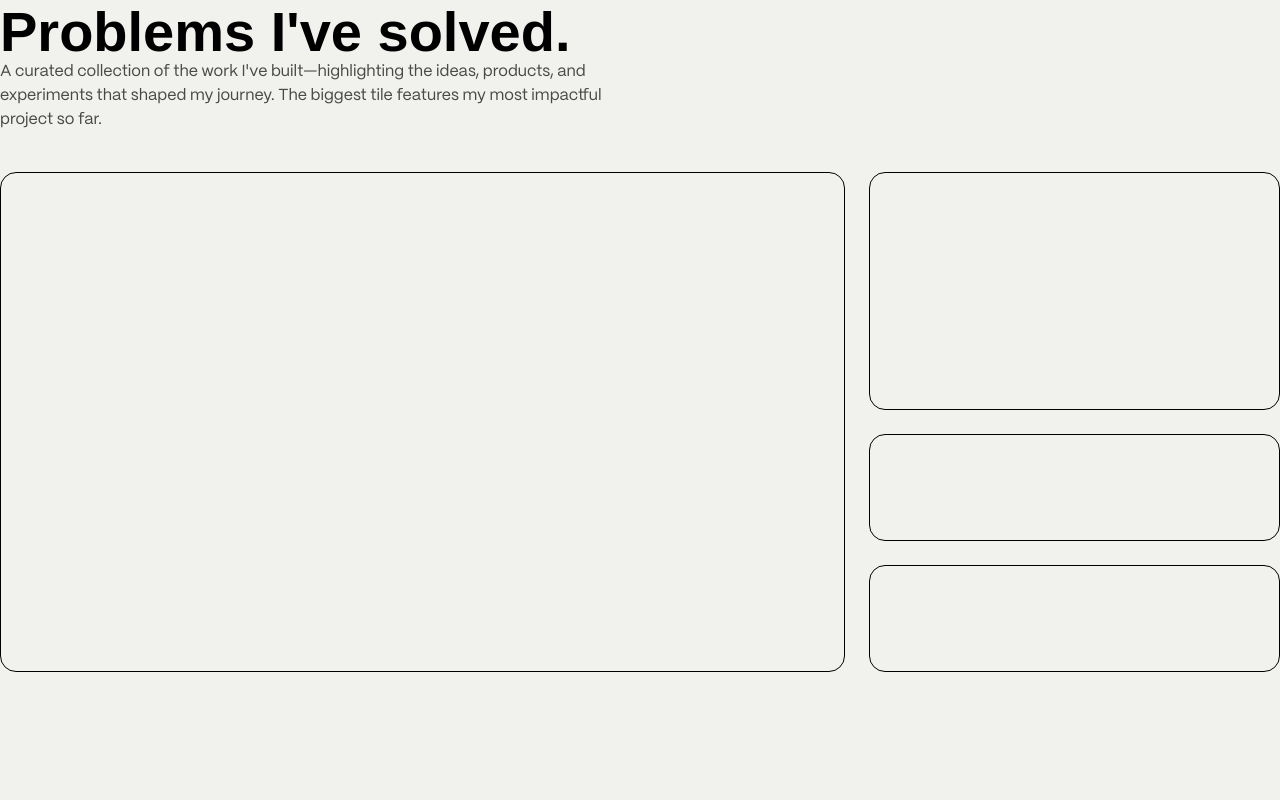
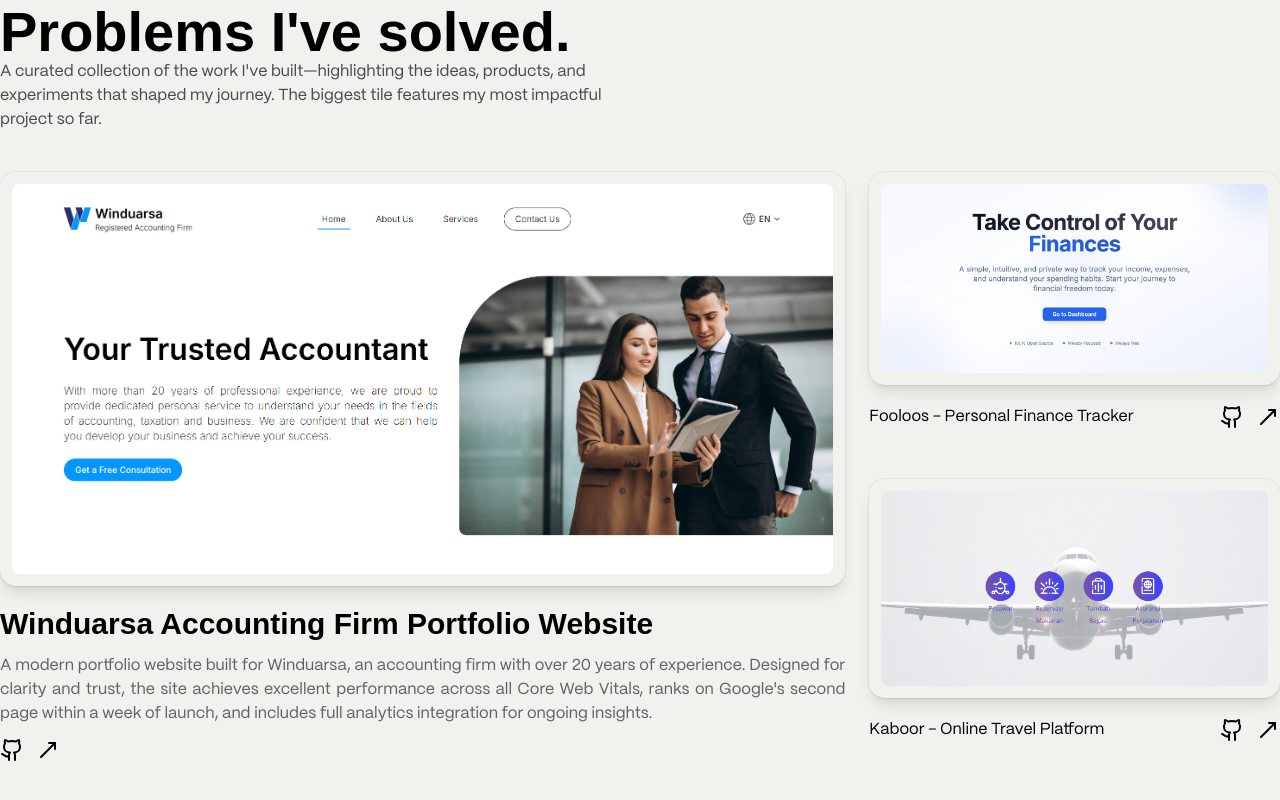
Before and after one commit to TamaWira/yuuniverse, a Next.js app: page / in a window 1280 px wide. Shown: the part 1643-2443 px from the top of the page. Built offline with nearby package versions, Linux system fonts and the light colour scheme; no server answers; a web font is replaced by a local one.

Commit message:
feat: add projects section's content

```diff
--- a/src/app/page.tsx
+++ b/src/app/page.tsx
@@ -11,14 +11,9 @@
         <div className="flex flex-col p-2 h-[calc(100vh-55px)]">
           <Hero />
         </div>
-        <div className="max-w-[1280px] mx-auto w-full">
+        <div className="mx-auto w-full max-w-[1280px]">
           <V2AboutMe />
           <RecentWork />
-          <div className="px-3 md:px-10 py-10">{/*<Skills />*/}</div>
-          <div className="flex items-center px-3 md:px-10 py-10 min-h-screen">
-            {/*<Projects />*/}
-          </div>
-          <div className="px-3 md:px-10 py-10">{/*<CTA />*/}</div>
         </div>
       </main>
       <div className="px-3 md:px-10 py-10">{/*<Footer />*/}</div>
--- /dev/null
+++ b/src/components/features/v2/polaroid.tsx
@@ -0,0 +1,20 @@
+import clsx from "clsx";
+
+export function Polaroid({
+  children,
+  className,
+}: {
+  children: React.ReactNode;
+  className?: string;
+}) {
+  return (
+    <div
+      className={clsx(
+        `w-full h-full ring ring-black/5 shadow-lg rounded-xl p-3 overflow-hidden`,
+        className
+      )}
+    >
+      <div className="w-full h-full overflow-hidden rounded-lg">{children}</div>
+    </div>
+  );
+}
--- a/src/components/features/v2/recent-work.tsx
+++ b/src/components/features/v2/recent-work.tsx
@@ -1,21 +1,92 @@
+import { Github } from "@/components/icons/github";
+import { Polaroid } from "./polaroid";
+import Image from "next/image";
+import { MoveUpRight } from "@/components/icons/move-up-right";
+
 export function RecentWork() {
   return (
     <section className="mt-10 md:mt-20 text-black">
-      <h2 className="font-abhaya text-[3.5rem] font-bold leading-14">
+      <h2 className="font-abhaya font-bold text-[3.5rem] leading-14">
         Products I&apos;ve built.
         <br />
         Problems I&apos;ve solved.
       </h2>
-      <p className="text-black/70 max-w-1/2">
-        A curated collection of the work I've built—highlighting the ideas,
+      <p className="max-w-1/2 text-black/70">
+        A curated collection of the work I&apos;ve built—highlighting the ideas,
         products, and experiments that shaped my journey. The biggest tile
         features my most impactful project so far.
       </p>
-      <div className="mt-10 grid grid-cols-6 grid-rows-4 h-[500px] gap-6">
-        <div className="col-span-4 row-span-4 border rounded-xl"></div>
-        <div className="col-span-2 row-span-2 border rounded-xl"></div>
-        <div className="col-span-2 row-span-1 border rounded-xl"></div>
-        <div className="col-span-2 row-span-1 border rounded-xl"></div>
+      <div className="gap-6 grid grid-cols-6 grid-rows-2 mt-10">
+        <div className="col-span-4 row-span-2">
+          <div className="space-y-5">
+            <Polaroid>
+              <Image
+                src="/kja-winduarsa.png"
+                alt="Hero"
+                className="w-full h-full object-cover"
+                width={1000}
+                height={1000}
+              />
+            </Polaroid>
+            <div className="space-y-3">
+              <p className="font-abhaya font-bold text-3xl">
+                Winduarsa Accounting Firm Portfolio Website
+              </p>
+              <p className="text-black/60 text-justify">
+                A modern portfolio website built for Winduarsa, an accounting
+                firm with over 20 years of experience. Designed for clarity and
+                trust, the site achieves excellent performance across all Core
+                Web Vitals, ranks on Google&apos;s second page within a week of
+                launch, and includes full analytics integration for ongoing
+                insights.
+              </p>
+              <div className="flex items-center gap-3">
+                <Github />
+                <MoveUpRight />
+              </div>
+            </div>
+          </div>
+        </div>
+        <div className="col-span-2 row-span-1">
+          <div className="space-y-5">
+            <Polaroid>
+              <Image
+                src="/fooloos.png"
+                alt="Hero"
+                className="w-full h-full object-cover"
+                width={1000}
+                height={1000}
+              />
+            </Polaroid>
+            <div className="flex justify-between gap-10">
+              <p>Fooloos - Personal Finance Tracker</p>
+              <div className="flex gap-3">
+                <Github />
+                <MoveUpRight />
+              </div>
+            </div>
+          </div>
+        </div>
+        <div className="col-span-2 row-span-1">
+          <div className="space-y-5">
+            <Polaroid>
+              <Image
+                src="/kaboor.png"
+                alt="Hero"
+                className="w-full h-full object-cover"
+                width={1000}
+                height={1000}
+              />
+            </Polaroid>
+            <div className="flex justify-between gap-10">
+              <p>Kaboor - Online Travel Platform</p>
+              <div className="flex gap-3">
+                <Github />
+                <MoveUpRight />
+              </div>
+            </div>
+          </div>
+        </div>
       </div>
     </section>
   );
--- /dev/null
+++ b/src/components/icons/move-up-right.tsx
@@ -0,0 +1,19 @@
+export function MoveUpRight() {
+  return (
+    <svg
+      xmlns="http://www.w3.org/2000/svg"
+      width="24"
+      height="24"
+      viewBox="0 0 24 24"
+      fill="none"
+      stroke="currentColor"
+      strokeWidth="2"
+      strokeLinecap="round"
+      strokeLinejoin="round"
+      className="lucide-move-up-right lucide-move-up-right-icon lucide"
+    >
+      <path d="M13 5H19V11" />
+      <path d="M19 5L5 19" />
+    </svg>
+  );
+}
```
